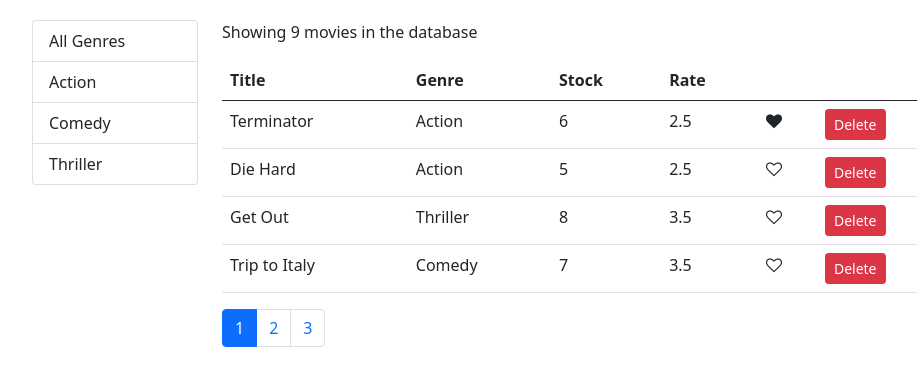
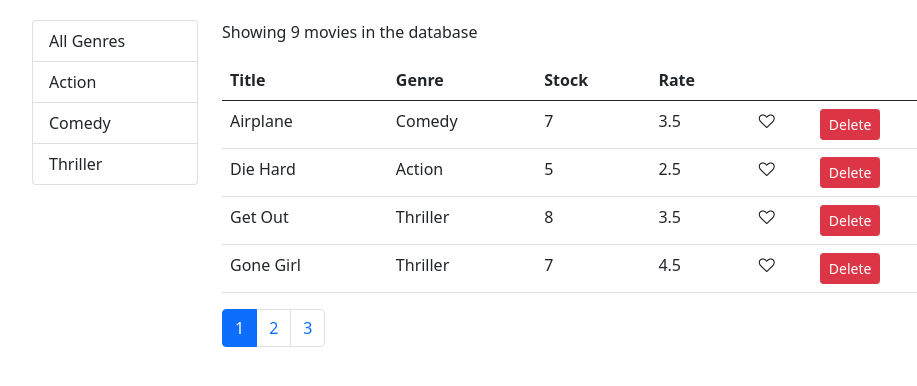
Before and after one commit to abhi886/react-library-management-system, a React (Create React App) app: page / in a window 1280 px wide. Shown: the top 386 px of the page, without its empty margins (50-967 px from the left). Built offline with nearby package versions, Linux system fonts and the light colour scheme.

Commit message:
17. Sorting - Implememting Sorting

```diff
--- a/src/components/common/listGroup.jsx
+++ b/src/components/common/listGroup.jsx
@@ -3,7 +3,7 @@
 const ListGroup = (props) => {
   const { items, textProperty, valueProperty, selectedItem, onItemSelect } =
     props;
-  console.log(props);
+  // console.log(props);
   return (
     <ul className='list-group'>
       {items.map((item) => (
--- a/src/components/movies.jsx
+++ b/src/components/movies.jsx
@@ -5,13 +5,14 @@
 import { paginate } from "../utils/paginate";
 import ListGroup from "./common/listGroup";
 import { getGenres } from "../services/fakeGenreService";
-// import MoviesTable from "./MoviesTable";
+import _ from "lodash";
 class Movies extends Component {
   state = {
     movies: [],
     pageSize: 4,
     currentPage: 1,
     genres: [],
+    sortColumn: { path: "title", order: "asc" },
   };
 
   componentDidMount() {
@@ -41,7 +42,15 @@
   };
 
   handleSort = (path) => {
-    console.log(path);
+    const sortColumn = { ...this.state.sortColumn };
+    if (sortColumn.path === path)
+      sortColumn.order = sortColumn.order === "asc" ? "desc" : "asc";
+    else {
+      sortColumn.path = path;
+      sortColumn.order = "asc";
+    }
+
+    this.setState({ sortColumn });
   };
 
   render() {
@@ -51,6 +60,7 @@
       currentPage,
       movies: allMovies,
       selectedGenre,
+      sortColumn,
     } = this.state;
 
     const filtered =
@@ -58,9 +68,11 @@
         ? allMovies.filter((m) => m.genre._id === selectedGenre._id)
         : allMovies;
 
+    const sorted = _.orderBy(filtered, [sortColumn.path], [sortColumn.order]);
+
     if (count === 0) return <p>No movies in the database.</p>;
 
-    const movies = paginate(filtered, currentPage, pageSize);
+    const movies = paginate(sorted, currentPage, pageSize);
 
     return (
       <>
```
